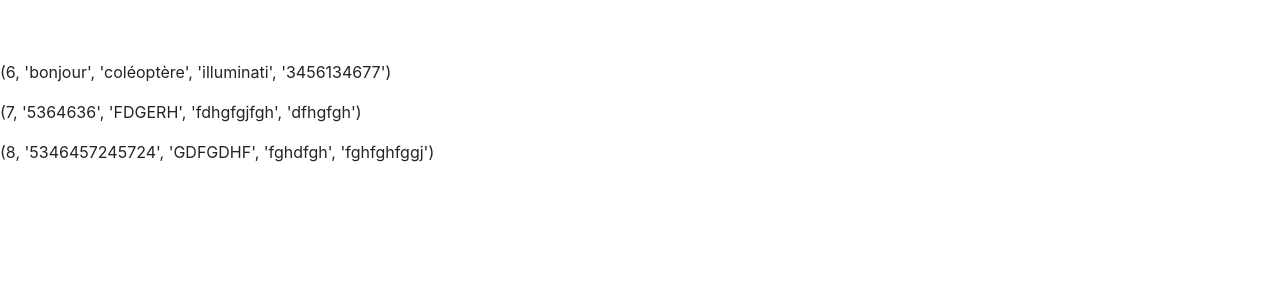
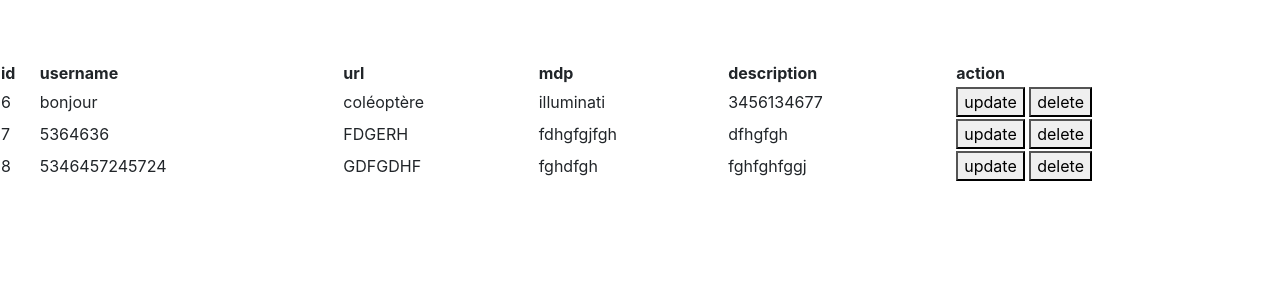
Before and after one commit to Yuubitsume/passmanager, a Flask app: page / in a window 1280 px wide. Shown: the top 300 px of the page. Run offline with Flask 2, Linux system fonts and the light colour scheme; data comes from the database, SQL or seed files in the repository; both versions use the stored data as it was after the commit; some libraries are stand-ins or nearby versions.

Commit message:
done delete Button HTML

```diff
--- a/app.py
+++ b/app.py
@@ -9,3 +9,8 @@ backend = Backend()
 @app.route('/')
 def index():
     return render_template('accueil.html', listPassword=backend.get_all_from_db())
+
+@app.route('/delete/<int:id>')
+def delete_password(id):
+    backend.delete_password_from_db(id)
+    return render_template('accueil.html', listPassword=backend.get_all_from_db())
--- a/templates/accueil.html
+++ b/templates/accueil.html
@@ -16,13 +16,44 @@
     <title>Hello world</title>
     <script src="{{url_for('static', filename='main.js')}}"></script>
     <link rel="stylesheet" href="{{url_for('static', filename='style.css')}}">
-<link rel="stylesheet" href="https://maxcdn.bootstrapcdn.com/bootstrap/4.0.0/css/bootstrap.min.css"
-            integrity="sha384-Gn5384xqQ1aoWXA+058RXPxPg6fy4IWvTNh0E263XmFcJlSAwiGgFAW/dAiS6JXm" crossorigin="anonymous">
+    <link rel="stylesheet" href="https://maxcdn.bootstrapcdn.com/bootstrap/4.0.0/css/bootstrap.min.css"
+          integrity="sha384-Gn5384xqQ1aoWXA+058RXPxPg6fy4IWvTNh0E263XmFcJlSAwiGgFAW/dAiS6JXm" crossorigin="anonymous">
 <body>
 <div class="container2">
-    {% for att in listPassword %}
-    <p>{{att}}</p>
-    {% endfor %}
+
+</div>
+
+<div class="container2">
+    <table style="width:100%">
+        <tr>
+            <th>id</th>
+            <th>username</th>
+            <th>url</th>
+            <th>mdp</th>
+            <th>description</th>
+            <th>action</th>
+        </tr>
+        {% for att in listPassword %}
+        <tr>
+            <td>{{att[0]}}</td>
+            <td>{{att[1]}}</td>
+            <td>{{att[2]}}</td>
+            <td>{{att[3]}}</td>
+            <td>{{att[4]}}</td>
+            <td>
+                <button class="favorite styled"
+                        type="button">
+                    update
+                </button>
+                <button class="favorite styled"
+                        type="button" onclick="window.location='/delete/{{att[0]}}';">
+                    delete
+                </button>
+            </td>
+
+        </tr>
+        {% endfor %}
+    </table>
 </div>
 </body>
 </html>
```
Also changed, not shown: dbpass.db.
